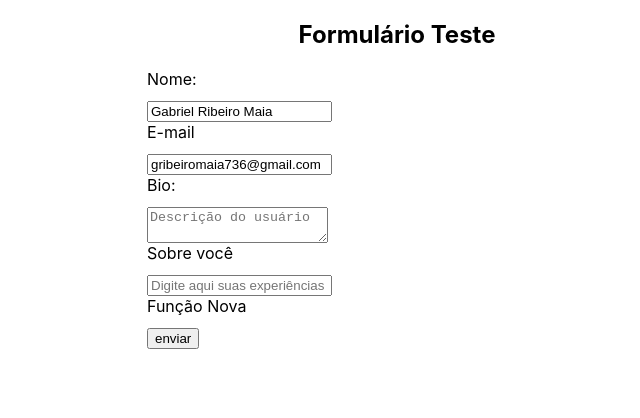
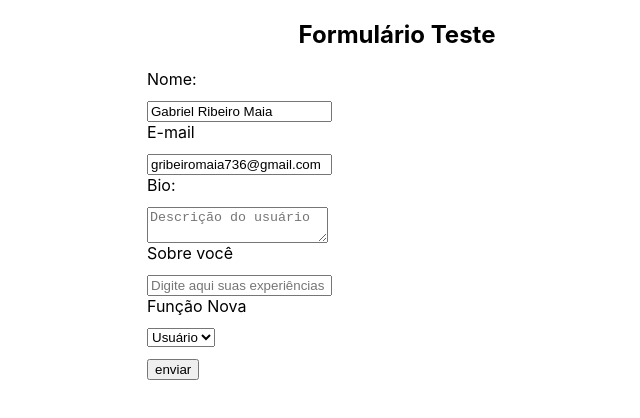
Before and after one commit to GabriellMaiaa/FormsReact, a React (Create React App) app: page / in a window 1280 px wide. Shown: the top 418 px of the page, without its empty margins (243-883 px from the left). Built offline with nearby package versions, Linux system fonts and the light colour scheme.

Commit message:
finalizando

```diff
--- a/src/App.js
+++ b/src/App.js
@@ -6,7 +6,8 @@ function App() {
   return (
     <div className="App">
       <h2>Formulário Teste</h2>
-      <MyForm user={{name: "Gabriel Ribeiro Maia", email: "gribeiromaia736@gmail.com"}}/>
+      <MyForm user={{name: "Gabriel Ribeiro Maia", email: "gribeiromaia736@gmail.com"
+    , role: 'chefe', bio: "Sou um Empresário"}}/>
     </div>
   );
 }
--- a/src/components/MyForm.js
+++ b/src/components/MyForm.js
@@ -8,6 +8,7 @@ const MyForm = ({user}) => {
   const[email, setEmail] = useState(user ? user.email : "");
   const[bio, setBio] = useState("")
   const[teste, setTeste] = useState("")
+  const[role, setRole] = useState("")
 
   const handleChange = (e) => {
     setName(e.target.value)
@@ -19,7 +20,7 @@ const MyForm = ({user}) => {
   const handleSubmit = (e) =>{
       e.preventDefault()
       console.log('Enviando o formulário')
-      console.log(name, email, bio, teste)
+      console.log(name, email, bio, teste, role)
 
   // 7 - Limpando formulários - Tudo é executado após todas
   // as funções acima
@@ -62,6 +63,11 @@ const MyForm = ({user}) => {
             {/** 9 - SELECT no React */}
             <label>
               <span>Função Nova</span>
+                <select name="role" onChange={(e) => {setRole(e.target.value)}} value={role}>
+                  <option value="user">Usuário</option>
+                  <option value="editor">Editor</option>
+                  <option value="chefe">Chefe</option>
+                </select>
             </label>
             <input type="submit" value="enviar" />
 
```
